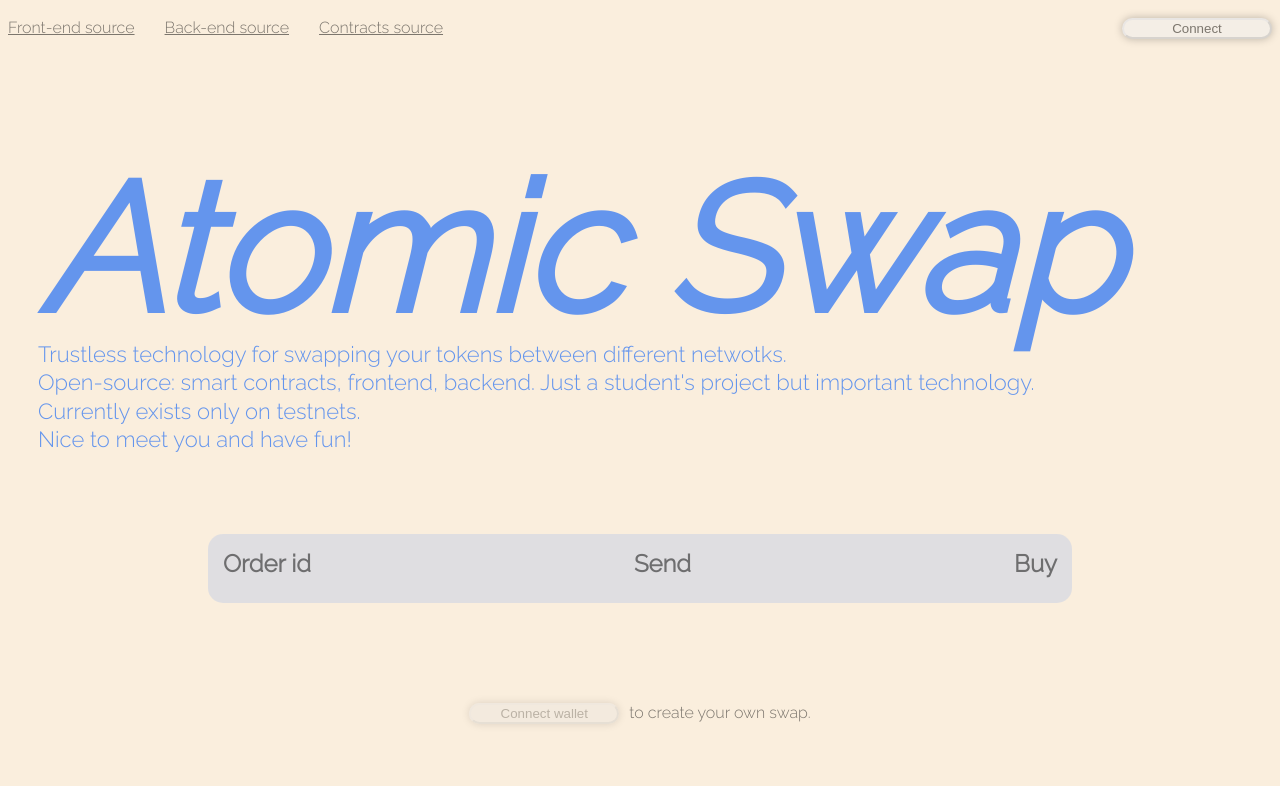
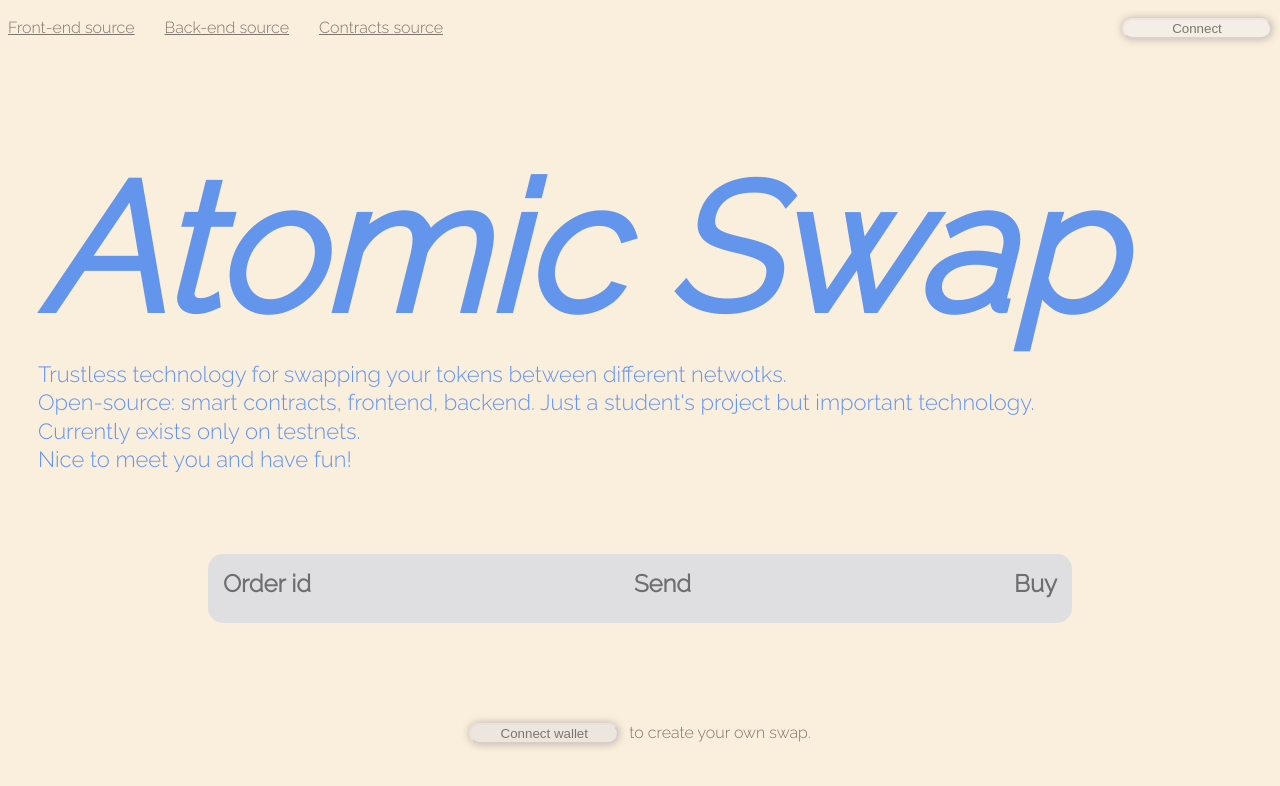
Before and after one commit to invissiblecat/atomicfront, a React (Create React App) app: page / in a window 1280 px wide. Shown: the top 786 px of the page. Built offline with nearby package versions, Linux system fonts and the light colour scheme; no server answers; what web3modal would draw is missing.

Commit message:
small fixes

```diff
--- a/src/app/pages/main.page.sass
+++ b/src/app/pages/main.page.sass
@@ -9,7 +9,7 @@ body
     text-align: left
     font-size: 180px
     font-style: italic
-    margin-bottom: 30px
+    margin-bottom: 50px
   &__desc
     font-style: normal
     font-size: 22px
@@ -30,7 +30,7 @@ body
     padding: 1px
     width: 150px
     border-color: rgba(197, 208, 230, 0.5)
-    opacity: 0.5
+    // opacity: 0.5
     color: #000
     background-color: rgba(197, 208, 230, 0.5)
     margin-bottom: 100px
```
